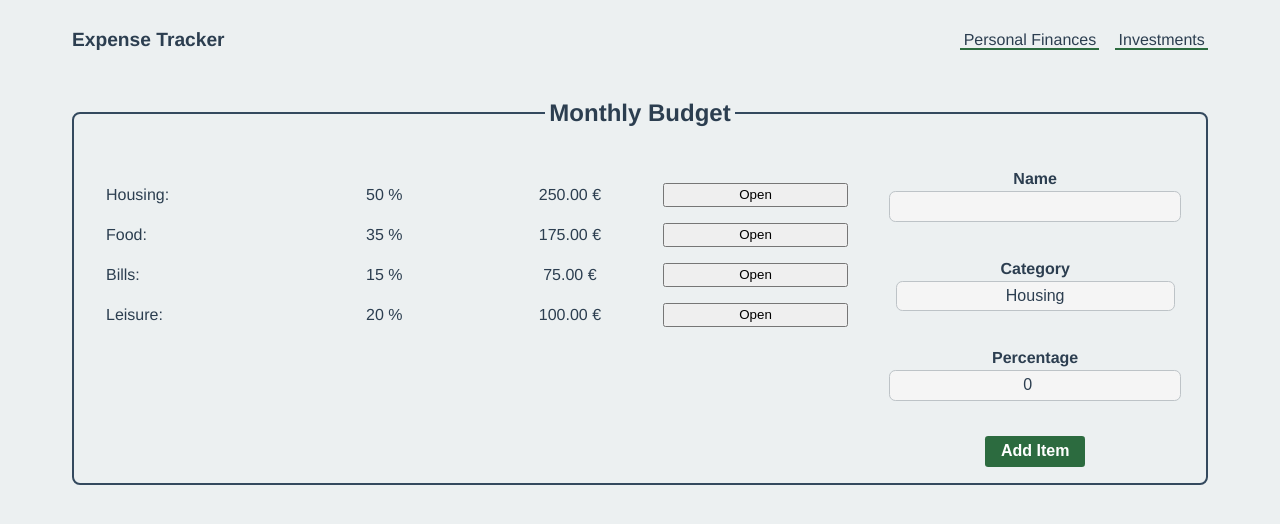
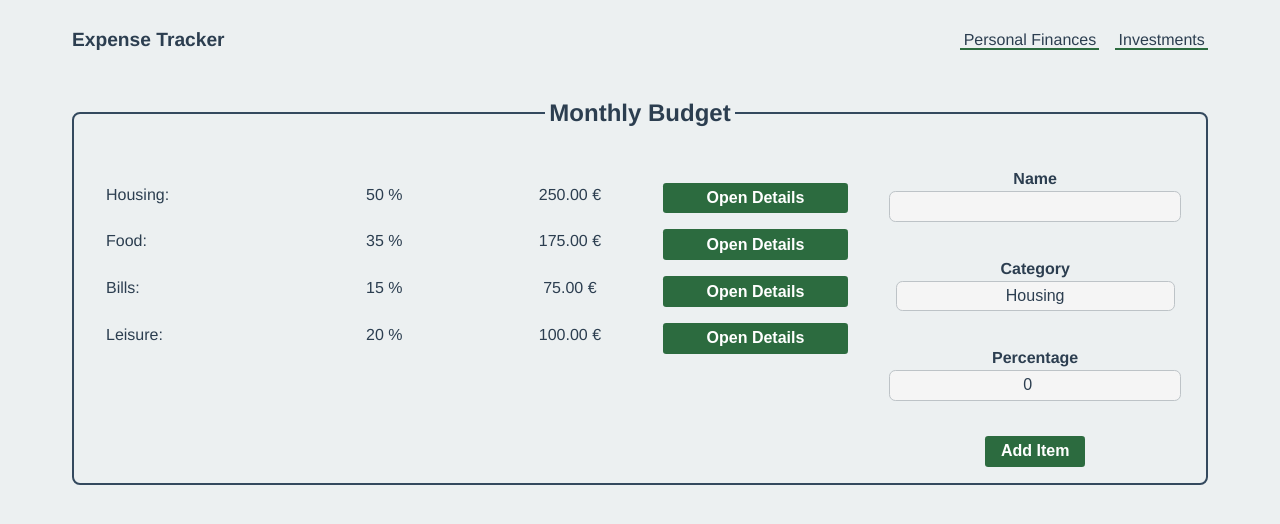
Before and after one commit to andrebarros7201/expense-tracker, a React (Vite) app: page /personal-finances in a window 1280 px wide. Shown: the top 524 px of the page. Built offline with nearby package versions, Linux system fonts and the light colour scheme.

Commit message:
add fadeIn animation when opening budget details

```diff
--- a/src/components/budget/components/budgetDistributionItem/BudgetDistributionItem.jsx
+++ b/src/components/budget/components/budgetDistributionItem/BudgetDistributionItem.jsx
@@ -26,7 +26,7 @@ export default function DistributionItem({
       <p>{totalPercentage} %</p>
       <p>{totalAmount} €</p>
       <button className={styles["distribution__button"]} onClick={handleToggle}>
-        {isOpen ? "Close" : "Open"}
+        {isOpen ? "Close" : "Open"} Details
       </button>
       {isOpen && (
         <div className={styles["distribution__details"]}>
--- a/src/components/budget/components/budgetDistributionItem/BudgetDistributionitem.module.scss
+++ b/src/components/budget/components/budgetDistributionItem/BudgetDistributionitem.module.scss
@@ -1,3 +1,5 @@
+@import "../../../../styles/colors.scss";
+
 .distribution__category {
   display: grid;
   grid-template-columns: repeat(4, 1fr);
@@ -18,6 +20,16 @@
   display: flex;
   flex-flow: column nowrap;
   gap: 1rem;
+  animation: fadeIn 0.5s;
+}
+
+@keyframes fadeIn {
+  from {
+    opacity: 0;
+  }
+  to {
+    opacity: 1;
+  }
 }
 
 .distribution__details-item {
@@ -34,3 +46,20 @@
     text-align: left;
   }
 }
+
+.distribution__button {
+  background-color: $color-primary;
+  color: $color-text-light;
+  padding: 0.4rem 1rem;
+  border: none;
+  outline: none;
+  cursor: pointer;
+  border-radius: 0.2rem;
+  font-size: 1rem;
+  font-weight: bolder;
+  transition: all 50ms ease-in-out;
+
+  &:hover {
+    background-color: darken($color-primary, 5%);
+  }
+}
```
